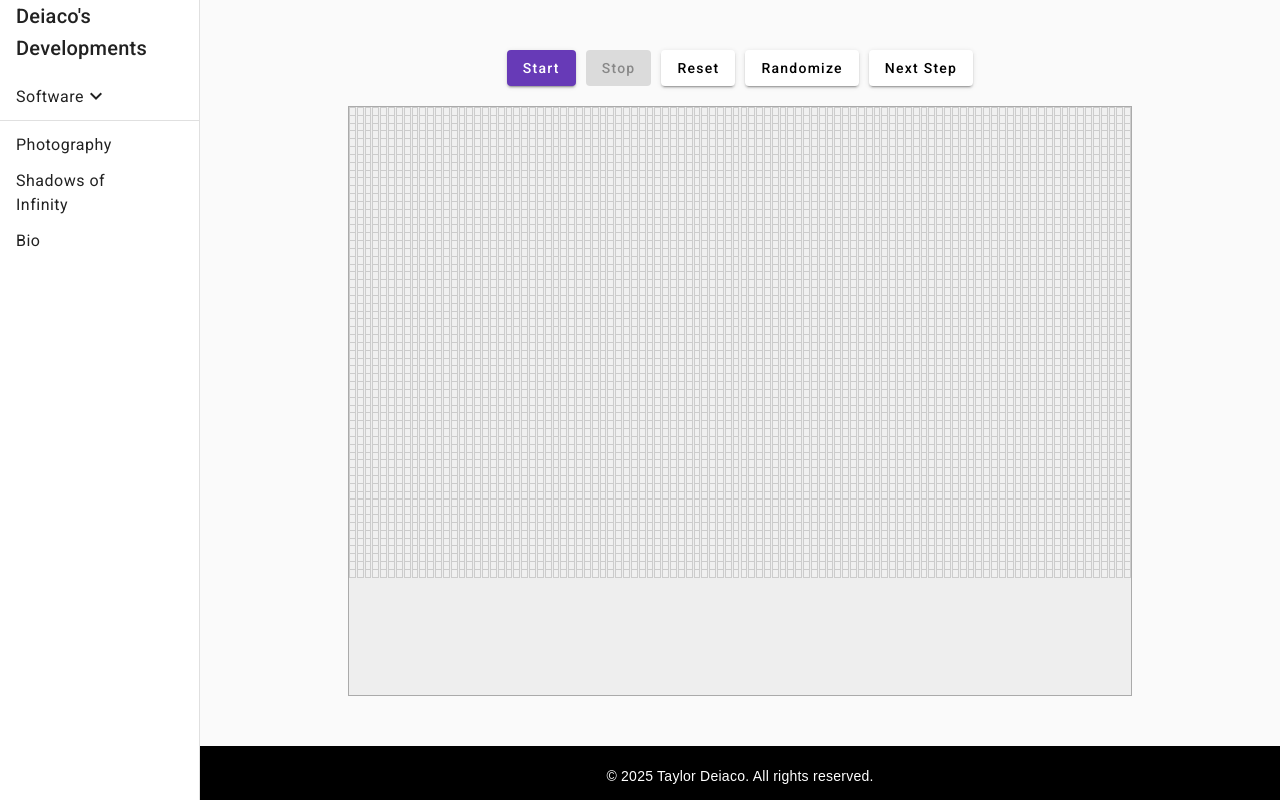
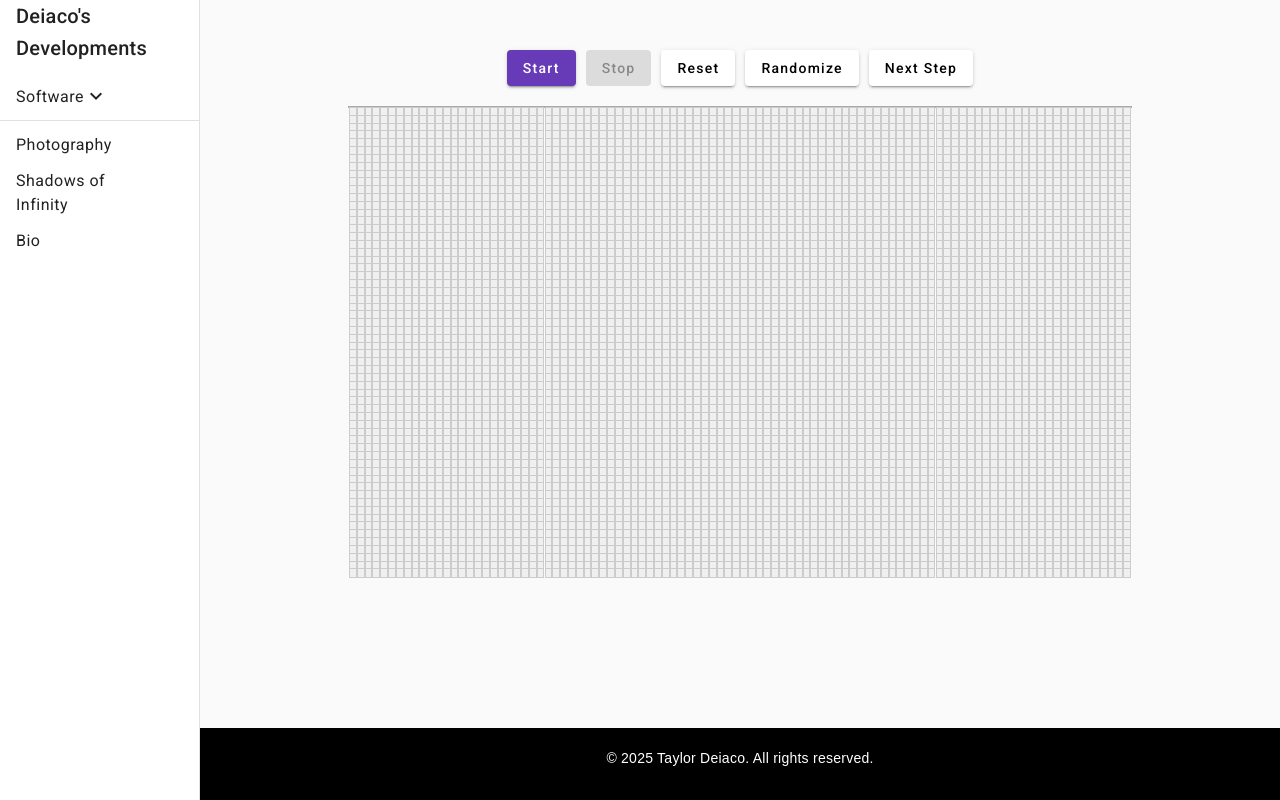
Before and after one commit to TDeiaco/deiacopersonalwebsite, an Angular app: page /gameoflife in a window 1280 px wide. Built offline with nearby package versions, Linux system fonts and the light colour scheme.

Commit message:
fixes game of life UI bottom padding and cell spacing

```diff
--- a/src/app/components/game-of-life/game-of-life.component.css
+++ b/src/app/components/game-of-life/game-of-life.component.css
@@ -41,6 +41,7 @@
 
   /* Ensure grid list takes appropriate space */
   mat-grid-list {
+      padding-bottom: 0rem !important;
       width: 80%; /* Adjust width as needed */
       max-width: 800px; /* Max width for larger screens */
       border: 1px solid #aaa; /* Border around the whole grid */
--- a/src/app/components/game-of-life/game-of-life.component.html
+++ b/src/app/components/game-of-life/game-of-life.component.html
@@ -7,7 +7,7 @@
      <button mat-raised-button (click)="nextGeneration()" [disabled]="isRunning">Next Step</button>
   </div>
 
-  <mat-grid-list [cols]="cols" rowHeight="1:1" gutterSize="1px">
+  <mat-grid-list [cols]="cols" rowHeight="1:1" gutterSize="0px">
     <div *ngFor="let i of rowsArray">
       <mat-grid-tile *ngFor="let j of colsArray"
                      [ngClass]="{'alive': isCellAlive(i, j), 'dead': !isCellAlive(i, j)}"
```
